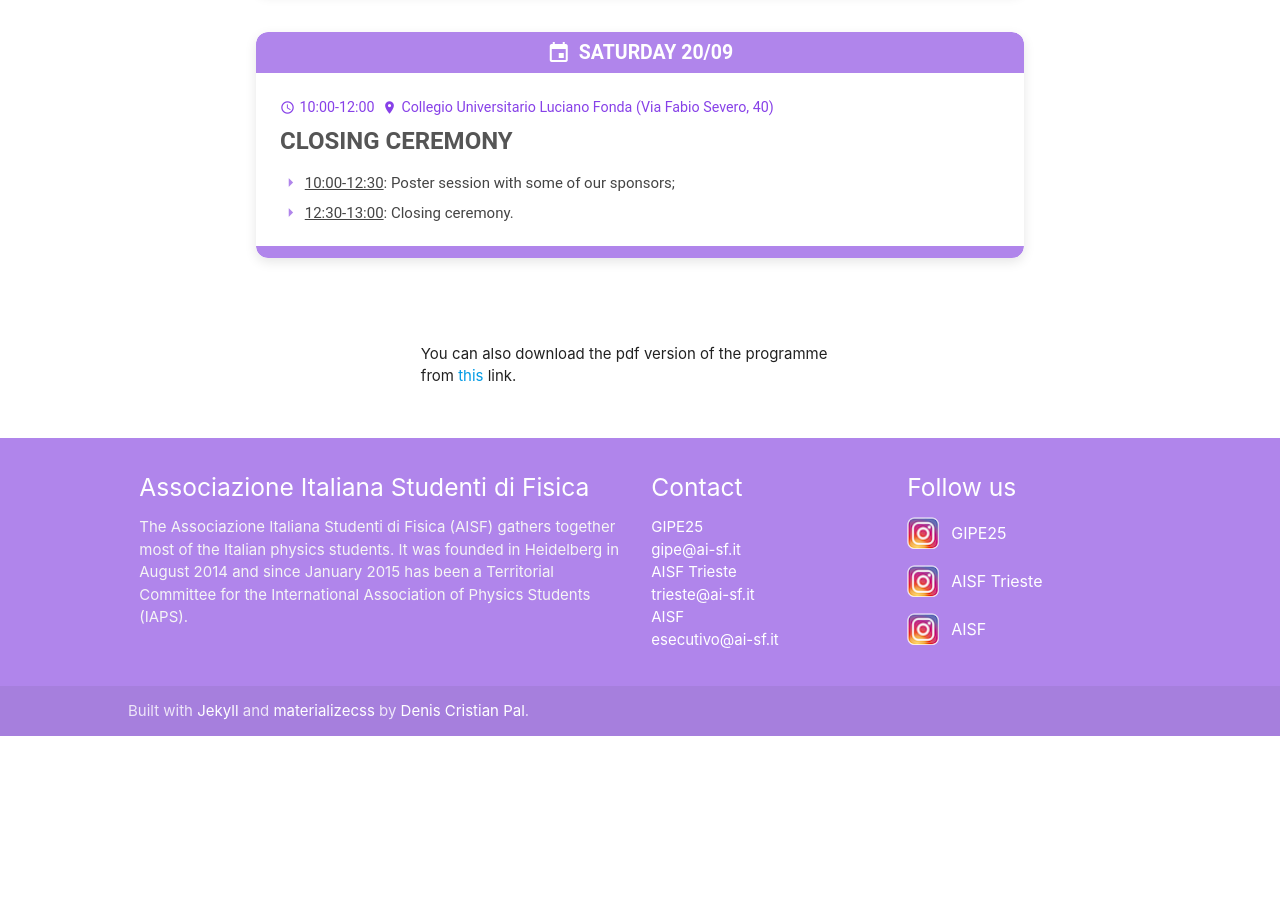
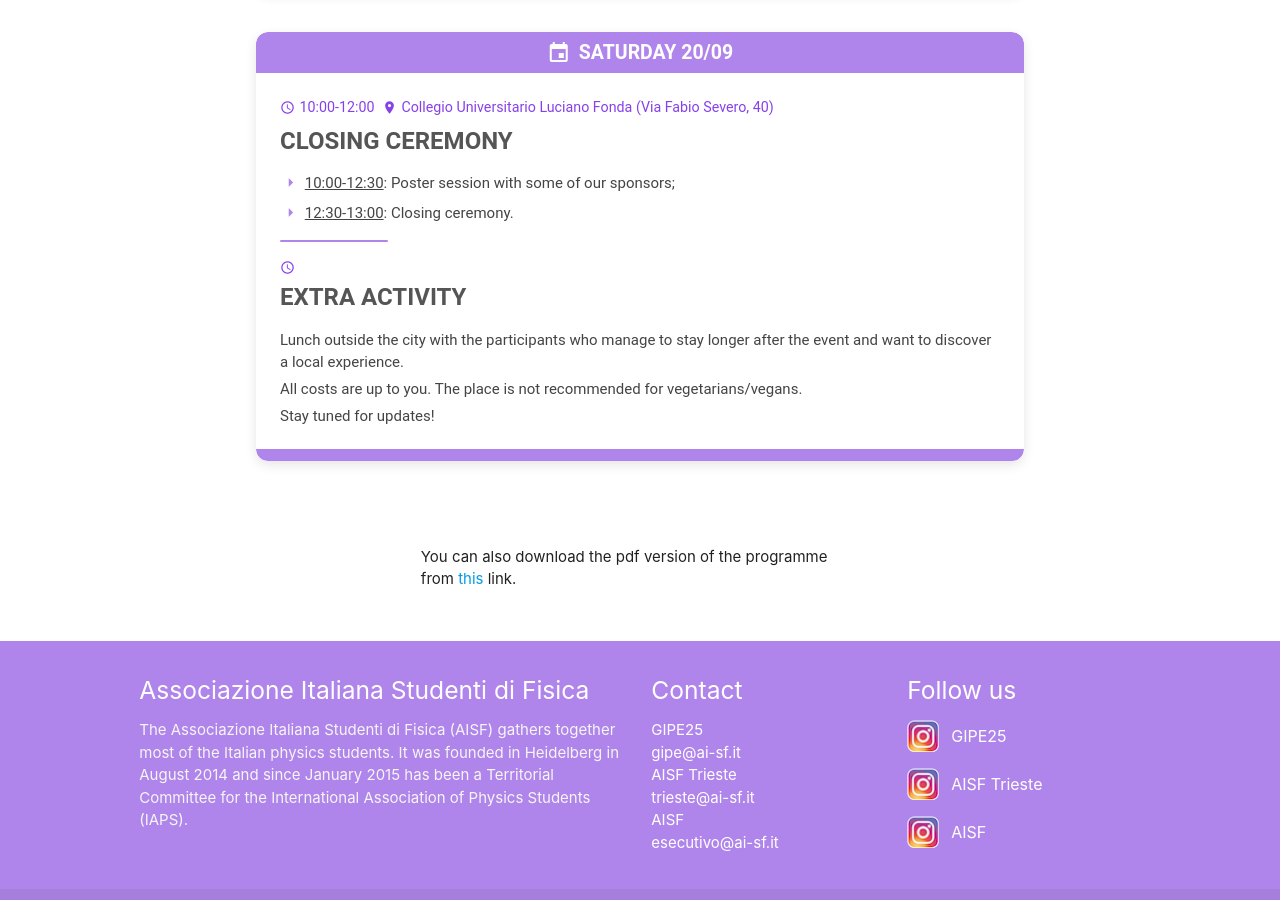
Before and after one commit to ai-sf/gipe, a Jekyll site: the page built from schedule.html, in a window 1280 px wide and 900 px high, scrolled down 4606 px. Built offline with Jekyll 4.4.1, drawn with Linux system fonts in a browser that asks for light colours; nearby versions of some CDN libraries; before the commit the page ends 5342 px from its top, so only the background shows below that; some of the changed text lies outside the part shown.

```diff
--- a/_data/schedule.yml
+++ b/_data/schedule.yml
@@ -36,8 +36,11 @@ ControventoHostel / ICTP Guest House."
         url: "/facilities/#units"
       open: true
 
-    - time: "17:30-20:00"
-      title: "FREE TIME / POSSIBLE DINNER"
+    - time: "18:45-20:00"
+      title: "BUFFET"
+      place:
+        name: "Collegio Universitario Luciano Fonda (Via Fabio Severo, 40)"
+        url: "/facilities/#fonda"
 
     - time: "20:00-23:00"
       title: "GAME NIGHT"
@@ -248,3 +251,10 @@ physicist Paolo Budinich."
       substeps:
         - title: "<u>10:00-12:30</u>: Poster session with some of our sponsors;"
         - title: "<u>12:30-13:00</u>: Closing ceremony."
+
+    - time:
+      title: "EXTRA ACTIVITY"
+      descriptions:
+        - "Lunch outside the city with the participants who manage to stay longer after the event and want to discover a local experience."
+        - "All costs are up to you. The place is not recommended for vegetarians/vegans."
+        - "Stay tuned for updates!"
--- a/schedule.html
+++ b/schedule.html
@@ -15,7 +15,7 @@ schedule_js: true
                 <div class="col s12">
                     <!-- <h4>Support us</h4> -->
                     <p>You can also download the pdf version of the programme from <a
-                            href='../files/GIPE25_Program_23.07.pdf'>this</a>
+                            href='../files/GIPE25_Program_09.08.pdf'>this</a>
                         link.</p>
                 </div>
             </div>
```
Also changed, not shown: 1 other file.
